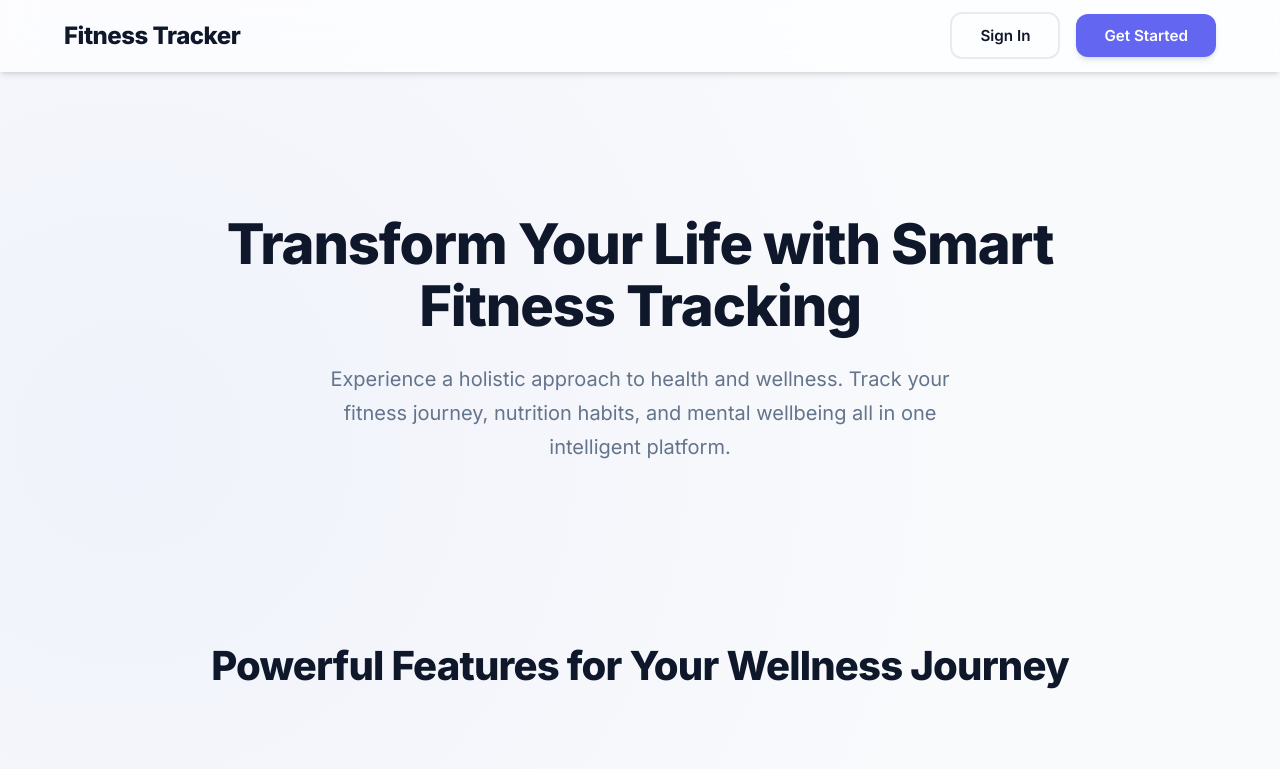
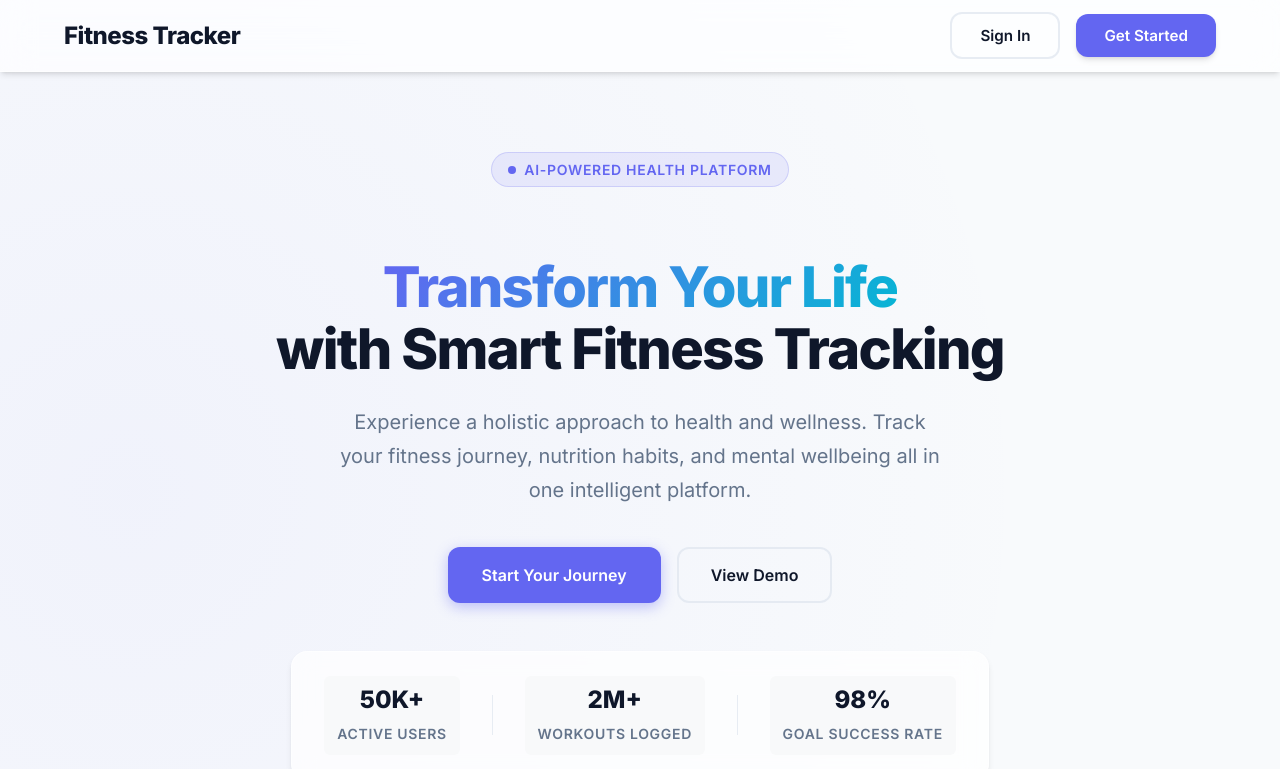
Before and after one commit to CamlineKe/fitnessApp, a React (Vite) app in the folder frontend/: page / in a window 1280 px wide. Shown: the top 769 px of the page. Built offline with nearby package versions, Linux system fonts and the light colour scheme; no server answers.

Commit message:
feat(home): redesign hero header with gradient text, CTAs, and social proof stats

```diff
--- a/frontend/src/pages/Home.jsx
+++ b/frontend/src/pages/Home.jsx
@@ -16,8 +16,36 @@ const Home = () => {
       </nav>
 
       <header className="home-header">
-        <h2>Transform Your Life with Smart Fitness Tracking</h2>
+        <div className="header-badge">
+          <span className="badge-dot"></span>
+          <span>AI-Powered Health Platform</span>
+        </div>
+        <h2>
+          <span className="gradient-text">Transform Your Life</span>
+          <br />
+          with Smart Fitness Tracking
+        </h2>
         <p>Experience a holistic approach to health and wellness. Track your fitness journey, nutrition habits, and mental wellbeing all in one intelligent platform.</p>
+        <div className="header-cta">
+          <Link to="/register" className="cta-primary">Start Your Journey</Link>
+          <Link to="/login" className="cta-secondary">View Demo</Link>
+        </div>
+        <div className="header-stats">
+          <div className="stat-item">
+            <span className="stat-number">50K+</span>
+            <span className="stat-label">Active Users</span>
+          </div>
+          <div className="stat-divider"></div>
+          <div className="stat-item">
+            <span className="stat-number">2M+</span>
+            <span className="stat-label">Workouts Logged</span>
+          </div>
+          <div className="stat-divider"></div>
+          <div className="stat-item">
+            <span className="stat-number">98%</span>
+            <span className="stat-label">Goal Success Rate</span>
+          </div>
+        </div>
       </header>
 
       <section className="home-features">
@@ -73,9 +101,9 @@ const Home = () => {
           <div className="footer-section">
             <h4>Connect</h4>
             <div className="social-links">
-              <a href="https://twitter.com" target="_blank" rel="noopener noreferrer">Twitter</a>
-              <a href="https://facebook.com" target="_blank" rel="noopener noreferrer">Facebook</a>
-              <a href="https://instagram.com" target="_blank" rel="noopener noreferrer">Instagram</a>
+              <a href="https://twitter.com " target="_blank" rel="noopener noreferrer">Twitter</a>
+              <a href="https://facebook.com " target="_blank" rel="noopener noreferrer">Facebook</a>
+              <a href="https://instagram.com " target="_blank" rel="noopener noreferrer">Instagram</a>
             </div>
           </div>
         </div>
--- a/frontend/src/pages/styles/Home.css
+++ b/frontend/src/pages/styles/Home.css
@@ -80,34 +80,214 @@
     border-color: var(--primary);
 }
 
-/* Header Styles - Fixed spacing */
+/* Header Styles - Redesigned */
 .home-header {
     text-align: center;
     width: 100%;
-    padding: 6rem 5% 4rem;
+    padding: 5rem 5% 4rem;
     position: relative;
     z-index: 1;
+    display: flex;
+    flex-direction: column;
+    align-items: center;
+    max-width: 1200px;
+    margin: 0 auto;
 }
 
+/* Badge */
+.header-badge {
+    display: inline-flex;
+    align-items: center;
+    gap: 0.5rem;
+    padding: 0.5rem 1rem;
+    background: rgba(99, 102, 241, 0.1);
+    border: 1px solid rgba(99, 102, 241, 0.2);
+    border-radius: 50px;
+    font-size: 0.875rem;
+    font-weight: 600;
+    color: var(--primary);
+    margin-bottom: 1.5rem;
+    text-transform: uppercase;
+    letter-spacing: 0.05em;
+}
+
+.badge-dot {
+    width: 8px;
+    height: 8px;
+    background: var(--primary);
+    border-radius: 50%;
+    animation: pulse 2s infinite;
+}
+
+@keyframes pulse {
+    0%, 100% { opacity: 1; }
+    50% { opacity: 0.5; }
+}
+
+/* Typography */
 .home-header h2 {
     font-size: 3.5rem;
     margin-bottom: 1.5rem;
     color: var(--text-main);
     font-weight: 800;
-    letter-spacing: -0.02em;
+    letter-spacing: -0.03em;
     line-height: 1.1;
     max-width: 900px;
-    margin-left: auto;
-    margin-right: auto;
+}
+
+.gradient-text {
+    background: linear-gradient(135deg, var(--primary) 0%, #06b6d4 100%);
+    -webkit-background-clip: text;
+    -webkit-text-fill-color: transparent;
+    background-clip: text;
 }
 
 .home-header p {
     font-size: 1.25rem;
     color: var(--text-muted);
-    max-width: 650px;
-    margin: 0 auto 3rem;
+    max-width: 600px;
+    margin: 0 auto 2.5rem;
     line-height: 1.7;
     font-weight: 400;
+}
+
+/* CTA Buttons */
+.header-cta {
+    display: flex;
+    gap: 1rem;
+    margin-bottom: 3rem;
+    flex-wrap: wrap;
+    justify-content: center;
+}
+
+.cta-primary {
+    padding: 1rem 2rem;
+    background: var(--primary);
+    color: white;
+    text-decoration: none;
+    border-radius: 12px;
+    font-weight: 600;
+    font-size: 1rem;
+    transition: all 0.3s cubic-bezier(0.4, 0, 0.2, 1);
+    box-shadow: 0 4px 14px 0 rgba(99, 102, 241, 0.39);
+    border: 2px solid transparent;
+}
+
+.cta-primary:hover {
+    transform: translateY(-2px);
+    box-shadow: 0 6px 20px rgba(99, 102, 241, 0.23);
+    background: var(--primary-hover);
+}
+
+.cta-secondary {
+    padding: 1rem 2rem;
+    background: transparent;
+    color: var(--text-main);
+    text-decoration: none;
+    border-radius: 12px;
+    font-weight: 600;
+    font-size: 1rem;
+    transition: all 0.3s cubic-bezier(0.4, 0, 0.2, 1);
+    border: 2px solid var(--border-light);
+}
+
+.cta-secondary:hover {
+    border-color: var(--primary);
+    color: var(--primary);
+    transform: translateY(-2px);
+}
+
+/* Stats */
+.header-stats {
+    display: flex;
+    align-items: center;
+    gap: 2rem;
+    padding: 1.5rem 2rem;
+    background: var(--glass-bg);
+    backdrop-filter: blur(12px);
+    border: 1px solid var(--glass-border);
+    border-radius: 16px;
+    box-shadow: var(--shadow-md);
+}
+
+.stat-item {
+    display: flex;
+    flex-direction: column;
+    align-items: center;
+    gap: 0.25rem;
+}
+
+.stat-number {
+    font-size: 1.5rem;
+    font-weight: 800;
+    color: var(--text-main);
+    line-height: 1;
+}
+
+.stat-label {
+    font-size: 0.875rem;
+    color: var(--text-muted);
+    font-weight: 500;
+}
+
+.stat-divider {
+    width: 1px;
+    height: 40px;
+    background: var(--border-light);
+}
+
+/* Responsive */
+@media (max-width: 768px) {
+    .home-header {
+        padding: 3rem 1.5rem 2rem;
+    }
+
+    .home-header h2 {
+        font-size: 2.25rem;
+    }
+
+    .header-badge {
+        font-size: 0.75rem;
+        padding: 0.4rem 0.875rem;
+    }
+
+    .home-header p {
+        font-size: 1.1rem;
+        margin-bottom: 2rem;
+    }
+
+    .header-cta {
+        width: 100%;
+        flex-direction: column;
+        align-items: stretch;
+    }
+
+    .cta-primary, .cta-secondary {
+        text-align: center;
+        padding: 0.875rem 1.5rem;
+    }
+
+    .header-stats {
+        flex-direction: column;
+        gap: 1.5rem;
+        width: 100%;
+        padding: 1.5rem;
+    }
+
+    .stat-divider {
+        width: 60px;
+        height: 1px;
+    }
+}
+
+@media (max-width: 480px) {
+    .home-header h2 {
+        font-size: 1.875rem;
+    }
+
+    .stat-number {
+        font-size: 1.25rem;
+    }
 }
 
 /* Features Section - Improved layout */
```
